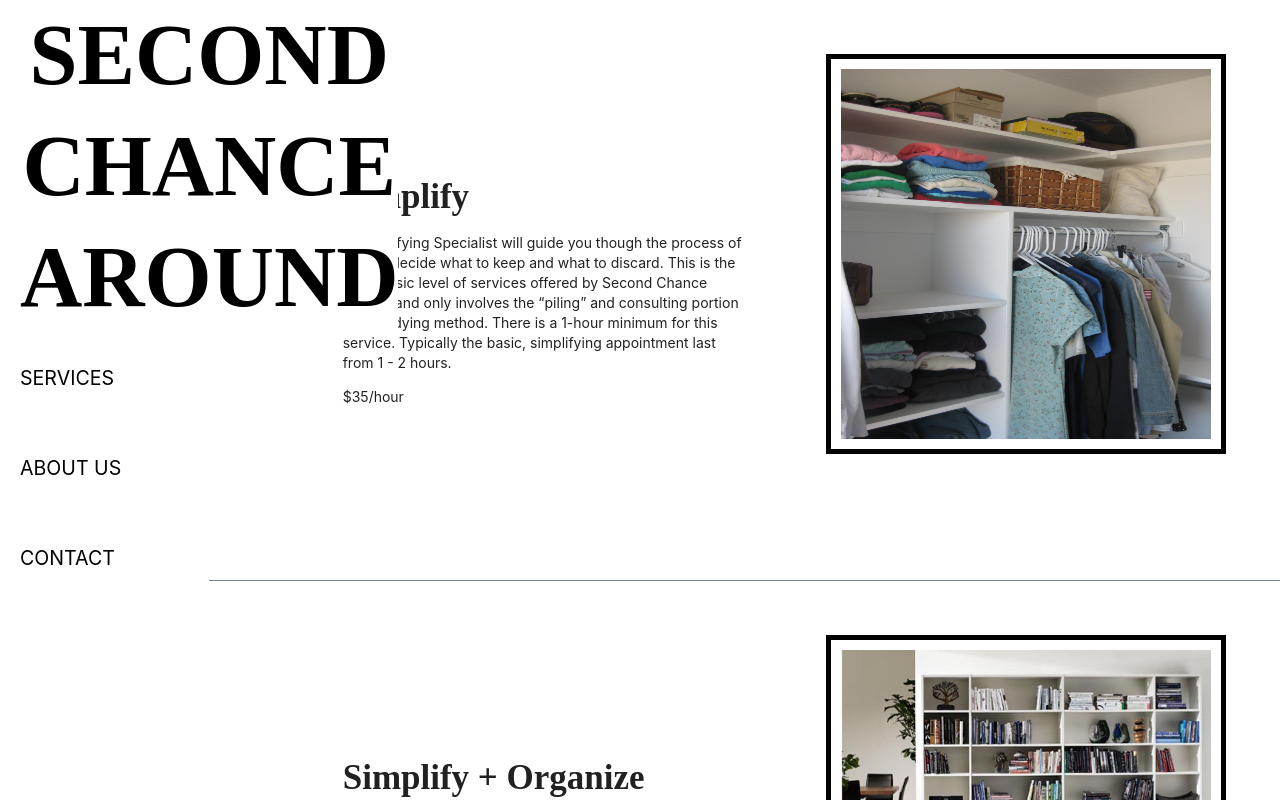
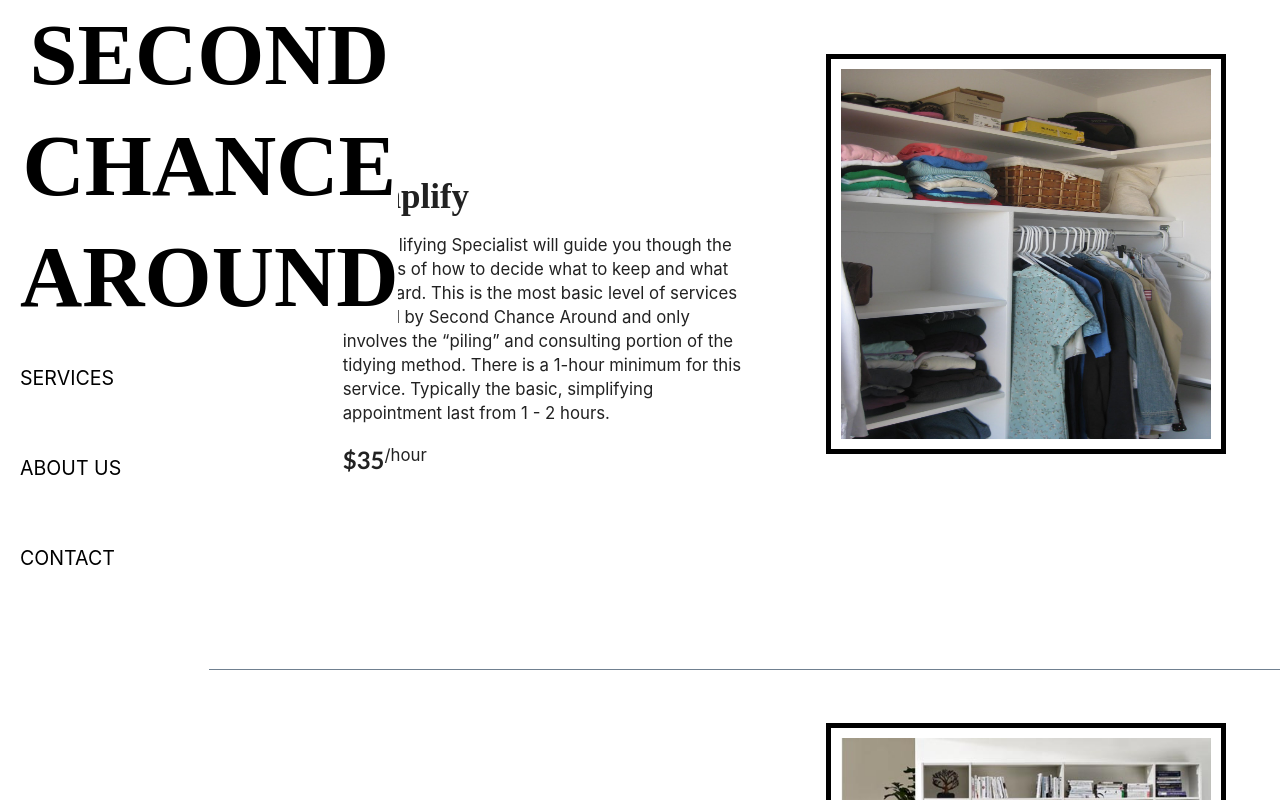
Before and after one commit to BriGuy520/second-chance-around-web, a React app: page /services in a window 1280 px wide. Shown: the top 800 px of the page. Built offline with nearby package versions, Linux system fonts and the light colour scheme; a web font is replaced by a local one.

Commit message:
added some styling to the services page

```diff
--- a/src/App.css
+++ b/src/App.css
@@ -112,6 +112,14 @@
 
 .service-provided p {
   width: 100%;
+  font-size: 1.2em;
+}
+
+.services-price {
+  display: flex;
+  flex-direction: row;
+  font-size: 1.2em;
+  margin: 20px 0;
 }
 
 .service-photo img {
--- a/src/components/Service.js
+++ b/src/components/Service.js
@@ -8,7 +8,7 @@
         <div className="service-copy">
           <h1>{offered.type}</h1>
           <p>{offered.description}</p>
-          { typeof offered.rate === "number" ? <span>${offered.rate}/hour</span> : <span>{offered.rate}</span> }
+          { typeof offered.rate === "number" ? <span className="services-price"><h2>${offered.rate}</h2>/hour</span> : <span className="services-price">{offered.rate}</span> }
         </div>
         <div className="service-photo">
           <img src={offered.picture} alt="services" />
```
